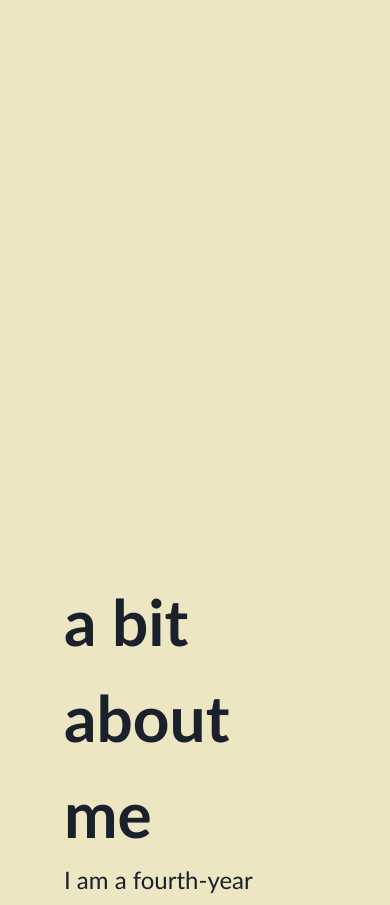
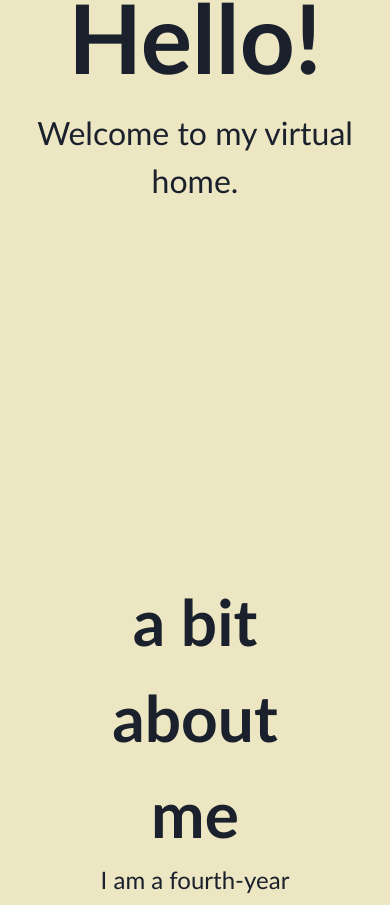
Before and after one commit to jsn-hoang/jsn, a React (Create React App) app: page / in a window 390 px wide. Shown: the part 396-1301 px from the top of the page. Built offline with nearby package versions, Linux system fonts and the light colour scheme.

Commit message:
Fix responsive design

```diff
--- a/src/components/styles/About.css
+++ b/src/components/styles/About.css
@@ -21,13 +21,21 @@
     background-color: gray;
 }
 
-@media (max-width: 600px) {
+@media (max-width: 1080px) {
     .heading::after {
         display: none;
     }
 
     #about-picture {
         display: none;
+    }
+
+    .heading {
+        text-align: center;
+    }
+
+    .about-body {
+        text-align: center;
     }
 }
 
--- a/src/components/styles/Intro.css
+++ b/src/components/styles/Intro.css
@@ -20,7 +20,6 @@
 }
 
 .intro-sub-greeting {
-    display: flex;
     font-size: 2rem;
     /* padding: 24px; */
 }
@@ -40,6 +39,10 @@
     }
 
     .intro-sub-greeting {
-        justify-content: center;
+        text-align: center;
+    }
+
+    .intro-model {
+        display: none;
     }
 }
--- a/src/components/styles/Projects.css
+++ b/src/components/styles/Projects.css
@@ -22,6 +22,10 @@
 @media (max-width: 1080px) {
     .projects-grid {
       grid-template-columns: repeat(auto-fill, 300px);
+    }
+
+    .projects-heading {
+        text-align: center;
     }
 }
 
```
